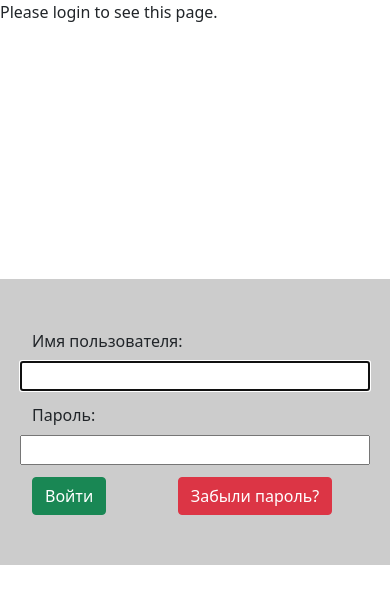
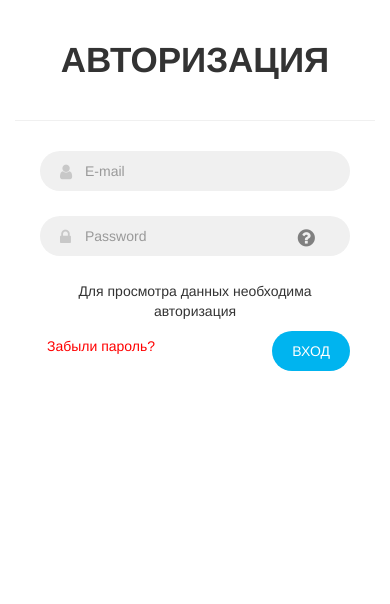
Before and after one commit to Andrew3100/DjangoLessons, a Django app: a page that uses templates/registration/login.html in a window 390 px wide. Shown: the top 604 px of the page. Run offline with Django 4.2, Linux system fonts and the light colour scheme; some libraries are stand-ins or nearby versions.

Commit message:
Сделал форму авторизации, настроил логаут, указал авторство на основе сессии при импорте файлов

```diff
--- a/templates/registration/login.html
+++ b/templates/registration/login.html
@@ -1,87 +1,170 @@
-<!doctype html>
-<html lang="ru">
-  <head>
-    <!-- Обязательные метатеги -->
-    <meta charset="utf-8">
-    <meta name="viewport" content="width=device-width, initial-scale=1">
+<link rel="stylesheet" href="https://cdnjs.cloudflare.com/ajax/libs/twitter-bootstrap/3.3.7/css/bootstrap.min.css" />
+<link rel="stylesheet" href="https://cdnjs.cloudflare.com/ajax/libs/font-awesome/4.7.0/css/font-awesome.min.css" />
+<link rel="stylesheet" href="https://cdnjs.cloudflare.com/ajax/libs/font-awesome/4.7.0/css/font-awesome.min.css" />
 
-    <!-- Bootstrap CSS -->
-    <link href="https://cdn.jsdelivr.net/npm/bootstrap@5.0.1/dist/css/bootstrap.min.css" rel="stylesheet" integrity="sha384-+0n0xVW2eSR5OomGNYDnhzAbDsOXxcvSN1TPprVMTNDbiYZCxYbOOl7+AMvyTG2x" crossorigin="anonymous">
-
-    <title>Авторизация</title>
-  </head>
-  <body>
+<style>
+/* Demo Background */
 
 
-    <!-- Необязательный JavaScript; выберите один из двух! -->
+/* Form Style */
+.form-horizontal{
+ background: #fff;
+ padding-bottom: 40px;
+ border-radius: 15px;
+ text-align: center;
+}
+.form-horizontal .heading{
+ display: block;
+ font-size: 35px;
+ font-weight: 700;
+ padding: 35px 0;
+ border-bottom: 1px solid #f0f0f0;
+ margin-bottom: 30px;
+}
+.form-horizontal .form-group{
+ padding: 0 40px;
+ margin: 0 0 25px 0;
+ position: relative;
+}
+.form-horizontal .form-control{
+ background: #f0f0f0;
+ border: none;
+ border-radius: 20px;
+ box-shadow: none;
+ padding: 0 20px 0 45px;
+ height: 40px;
+ transition: all 0.3s ease 0s;
+}
+.form-horizontal .form-control:focus{
+ background: #e0e0e0;
+ box-shadow: none;
+ outline: 0 none;
+}
+.form-horizontal .form-group i{
+ position: absolute;
+ top: 12px;
+ left: 60px;
+ font-size: 17px;
+ color: #c8c8c8;
+ transition : all 0.5s ease 0s;
+}
+.form-horizontal .form-control:focus + i{
+ color: #00b4ef;
+}
+.form-horizontal .fa-question-circle{
+ display: inline-block;
+ position: absolute;
+ top: 12px;
+ right: 60px;
+ font-size: 20px;
+ color: #808080;
+ transition: all 0.5s ease 0s;
+}
+.form-horizontal .fa-question-circle:hover{
+ color: #000;
+}
+.form-horizontal .main-checkbox{
+ float: left;
+ width: 20px;
+ height: 20px;
+ background: #11a3fc;
+ border-radius: 50%;
+ position: relative;
+ margin: 5px 0 0 5px;
+ border: 1px solid #11a3fc;
+}
+.form-horizontal .main-checkbox label{
+ width: 20px;
+ height: 20px;
+ position: absolute;
+ top: 0;
+ left: 0;
+ cursor: pointer;
+}
+.form-horizontal .main-checkbox label:after{
+ content: "";
+ width: 10px;
+ height: 5px;
+ position: absolute;
+ top: 5px;
+ left: 4px;
+ border: 3px solid #fff;
+ border-top: none;
+ border-right: none;
+ background: transparent;
+ opacity: 0;
+ -webkit-transform: rotate(-45deg);
+ transform: rotate(-45deg);
+}
+.form-horizontal .main-checkbox input[type=checkbox]{
+ visibility: hidden;
+}
+.form-horizontal .main-checkbox input[type=checkbox]:checked + label:after{
+ opacity: 1;
+}
+.form-horizontal .text{
+ float: left;
+ margin-left: 7px;
+ line-height: 20px;
+ padding-top: 5px;
+ {#text-transform: capitalize;#}
+}
+.form-horizontal .btn{
+ float: right;
+ font-size: 14px;
+ color: #fff;
+ background: #00b4ef;
+ border-radius: 30px;
+ padding: 10px 25px;
+ border: none;
+ text-transform: capitalize;
+ transition: all 0.5s ease 0s;
+}
+@media only screen and (max-width: 479px){
+ .form-horizontal .form-group{
+ padding: 0 25px;
+ }
+ .form-horizontal .form-group i{
+ left: 45px;
+ }
+ .form-horizontal .btn{
+ padding: 10px 20px;
+ }
+}
+</style>
 
-    <!-- Вариант 1: пакет Bootstrap с Popper -->
-    <script src="https://cdn.jsdelivr.net/npm/bootstrap@5.0.1/dist/js/bootstrap.bundle.min.js" integrity="sha384-gtEjrD/SeCtmISkJkNUaaKMoLD0//ElJ19smozuHV6z3Iehds+3Ulb9Bn9Plx0x4" crossorigin="anonymous"></script>
+<div class="container">
+ <div class="row">
 
-    <!-- Вариант 2: отдельные JS для Popper и Bootstrap -->
-    <!--
-    <script src="https://cdn.jsdelivr.net/npm/@popperjs/core@2.9.2/dist/umd/popper.min.js" integrity="sha384-IQsoLXl5PILFhosVNubq5LC7Qb9DXgDA9i+tQ8Zj3iwWAwPtgFTxbJ8NT4GN1R8p" crossorigin="anonymous"></script>
-    <script src="https://cdn.jsdelivr.net/npm/bootstrap@5.0.1/dist/js/bootstrap.min.js" integrity="sha384-Atwg2Pkwv9vp0ygtn1JAojH0nYbwNJLPhwyoVbhoPwBhjQPR5VtM2+xf0Uwh9KtT" crossorigin="anonymous"></script>
-    -->
-
-
-{% block content %}
-
+ <div class="col-md-offset-3 col-md-6">
+ <form class="form-horizontal" method="post">
+ {% csrf_token %}
+ <span class="heading">АВТОРИЗАЦИЯ</span>
+ <div class="form-group">
+ <input  name="username" type="text" class="form-control" id="id_username" placeholder="E-mail">
+ <i class="fa fa-user"></i>
+ </div>
+ <div class="form-group help">
+ <input  name="password" type="password" class="form-control" id="id_password" placeholder="Password">
+ <i class="fa fa-lock"></i>
+ <a href="#" class="fa fa-question-circle"></a>
+ </div>
+ <div class="form-group">
                 {% if form.errors %}
-  <p>Неверный логин или пароль</p>
+                    <h4 style="margin-top: -10px; color: red">Неверный логин или пароль</h4>
                 {% endif %}
-
                 {% if next %}
                     {% if user.is_authenticated %}
                         <p>У вашего аккаунта нет доступа к этой странице.</p>
                     {% else %}
-    <p>Please login to see this page.</p>
+                        <p>Для просмотра данных необходима авторизация</p>
                     {% endif %}
                 {% endif %}
-
-<form style="padding: 50px;
-width: 450px;
-  background: #ccc;
-  border-radius: 12px;
-  position: fixed; top: 50%; left: 50%;
-  -webkit-transform: translate(-50%, -50%);
-  -ms-transform: translate(-50%, -50%);
-  transform: translate(-50%, -50%);" method="post" action="{% url 'login' %}">
-{% csrf_token %}
-
-
-{% comment %}<tr>
-  <td>{{ form.username.label_tag }}</td>
-  <td>{{ form.username }}</td>
-</tr>
-
-<tr>
-  <td>{{ form.password.label_tag }}</td>
-  <td>{{ form.password }}</td>
-</tr>
-</table>{% endcomment %}
-
-
-
-    <div class="container-fluid">
-        <div class="row">
-            <label style="margin-bottom: 8px;" class="form-label">{{ form.username.label_tag }}</label>
-        <br>
-        {{form.username}}
-        <br>
-            <label style="margin-bottom: 8px; margin-top: 12px;" class="form-label">{{ form.password.label_tag }}</label>
-        <br>
-            {{form.password}}
-        <br>
+     <span class="text"><a href="" style="color: red">Забыли пароль?</a></span>
+ <button type="submit" class="btn btn-default">ВХОД</button>
  </div>
-        <div class="row">
-            <div class="col-5"><input style="margin-top: 12px;" class="btn btn-success" type="submit" value="Войти" /></div>
-            <div class="col-7"><a style="margin-top: 12px;"  class="btn btn-danger">Забыли пароль?</a></div>
-        </div>
+ </form>
  </div>
 
-<input type="hidden" name="next" value="{{ next }}" />
-
-</form>
-    {# Assumes you setup the password_reset view in your URLconf #}
-{% endblock %}
+ </div><!-- /.row -->
+</div><!-- /.container -->
```
Also changed, not shown: interface/templates/interface/header/header.html (+17 -10 lines), interface/templates/interface/table_view.html (+2 -94 lines), interface/views.py (+19 -8 lines). Lines whose indentation alone changed are shown as unchanged.
